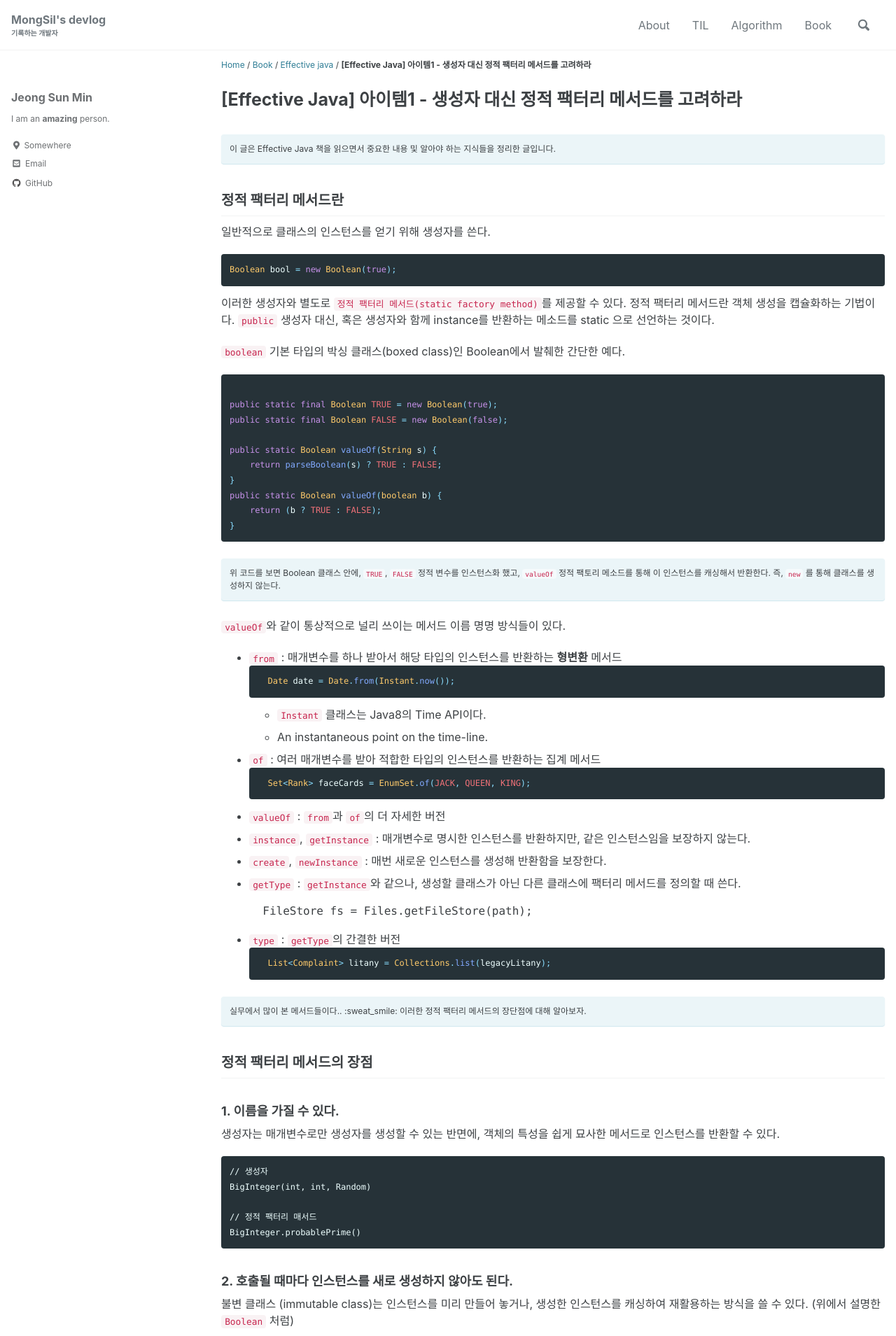
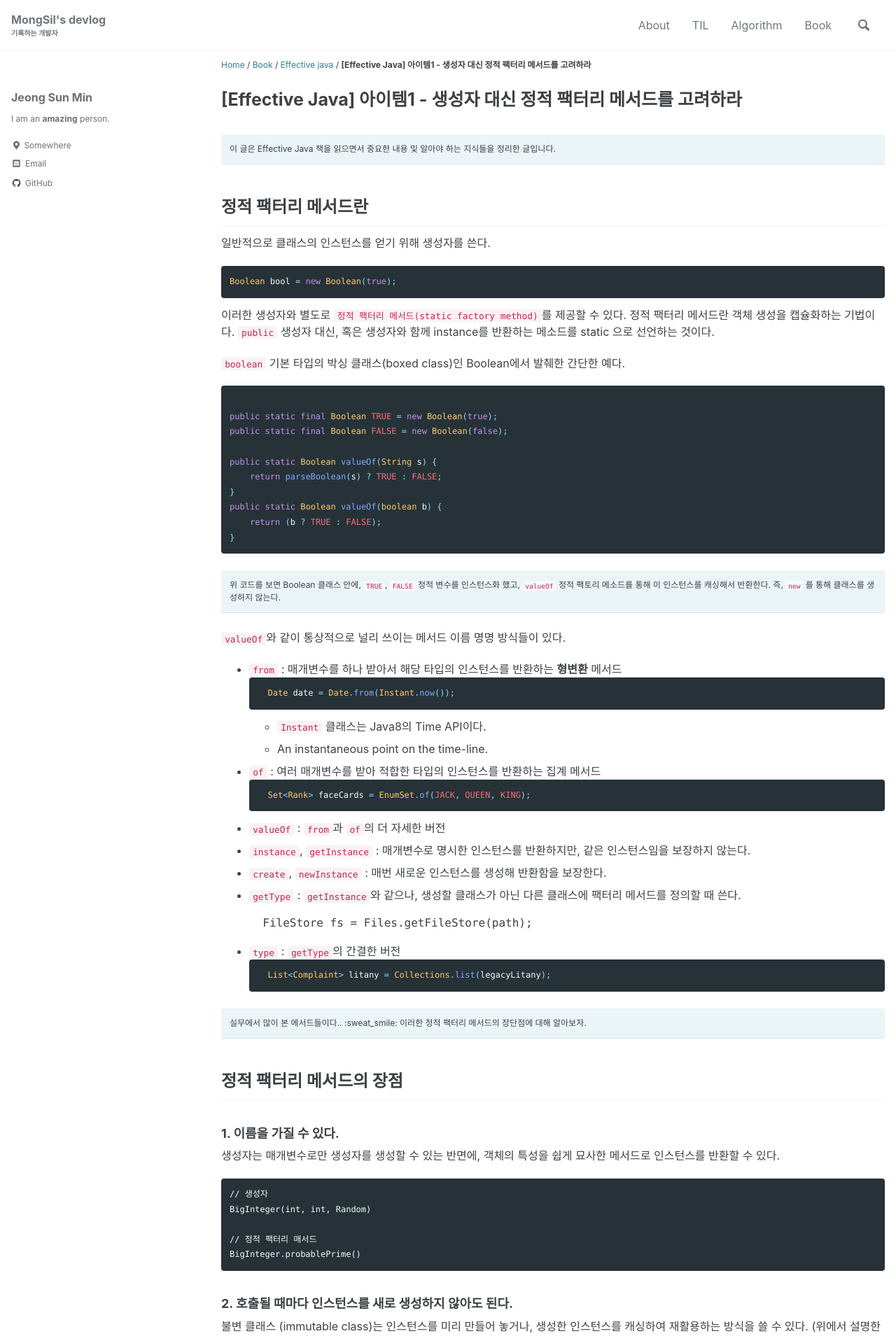
Before and after one commit to mongsil1025/mongsil1025.github.io, a Jekyll site: the page built from _posts/Book/effective-java/2021-01-03-item1.md, in a window 1280 px wide. Shown: the top 1909 px of the page at 70% size. Built offline with Jekyll 4.4.1, drawn with Linux system fonts in a browser that asks for light colours; cached includes are drawn as plain includes; comment, search, counter and statistics services are not loaded; some of the changed text lies outside the part shown.

Commit message:
[#] 커스터마이징

```diff
--- a/_posts/Book/effective-java/2021-01-03-item1.md
+++ b/_posts/Book/effective-java/2021-01-03-item1.md
@@ -137,6 +137,9 @@
 
 생성자처럼 `new` 를 통해 바로 인스턴스를 반환받는 것이 아니라 널리 알려진 규약 및 메서드를 구글링해서 찾아봐야 한다.
 
+**Summary:** 메소드가 자주 호출되어 캐싱해서 쓸 수 있는 경우, 메소드의 구현이 불변할 경우 (유틸리티 성향의 메소드들) 는 생성자 대신 정적 팩터리 메서드로 구현해도 좋을 것 같다.
+{: .notice--info}
+
 ## TO-DO List
 - `Instant` 클래스 사용법
 - 장점5번에 대한 이해
--- a/_sass/minimal-mistakes/_variables.scss
+++ b/_sass/minimal-mistakes/_variables.scss
@@ -45,7 +45,7 @@
 
 /* headline scale */
 $h-size-1: 1.563em !default; // ~25.008px
-$h-size-2: 1.25em !default; // ~20px
+$h-size-2: 1.5em !default; // ~20px
 $h-size-3: 1.125em !default; // ~18px
 $h-size-4: 1.0625em !default; // ~17px
 $h-size-5: 1.03125em !default; // ~16.5px
```
Also changed, not shown: other parts of _posts/Book/effective-java/2021-01-03-item1.md (+1 -1 lines).
